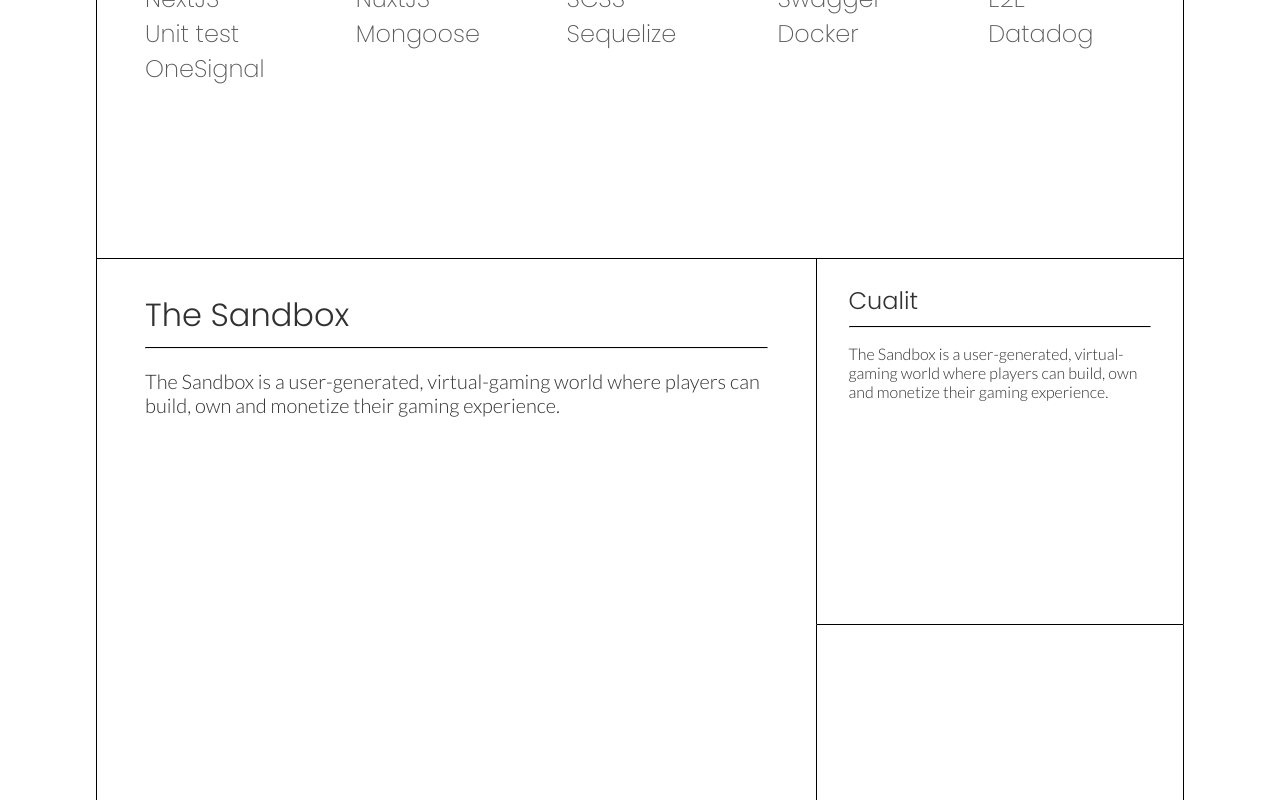
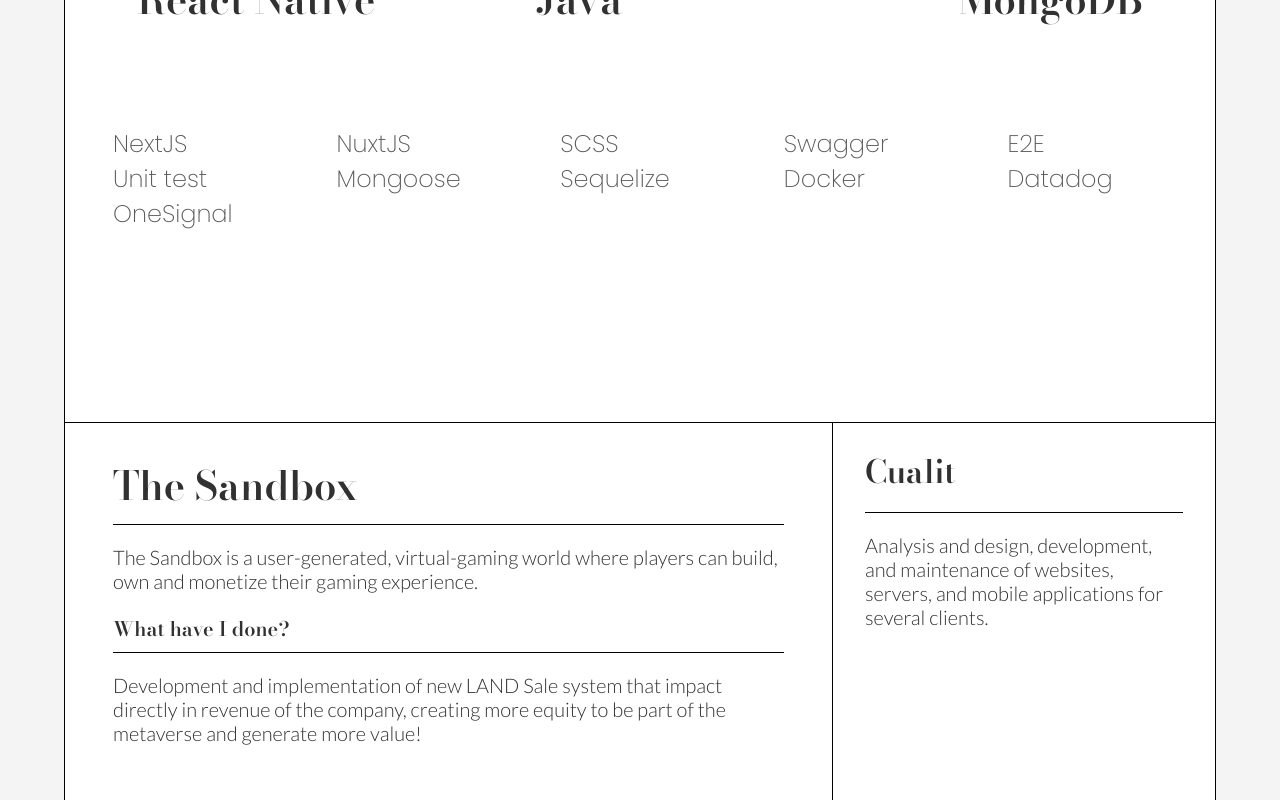
Before and after one commit to hfjuarez/hfjuarez, a Next.js app: page / in a window 1280 px wide. Shown: the part 2000-2800 px from the top of the page. Built offline with nearby package versions, Linux system fonts and the light colour scheme.

Commit message:
Improve design

```diff
--- a/components/global/Footer.tsx
+++ b/components/global/Footer.tsx
@@ -9,9 +9,9 @@ export default class index extends Component<{}, {}> {
     return (
       <footer className={styles.footer}>
         <div className={styles.content}>
-          <p className="txt-200">
-            Made with <span style={{ color: "var(--red)" }}>&hearts;</span> in
-            Uruguay &#127482;&#127486;
+          <p className="poppins txt-300 txt-center m-0">
+            Made by
+            <span className="moda txt-md txt-600">&nbsp;Hernán</span>
           </p>
           <ul className={styles.links}>
             <li>
@@ -27,6 +27,7 @@ export default class index extends Component<{}, {}> {
               <a href="mailto:herfj4@gmail.com">Contact</a>
             </li>
           </ul>
+
         </div>
       </footer>
     );
--- a/components/global/Header.tsx
+++ b/components/global/Header.tsx
@@ -12,10 +12,10 @@ export default class Header extends Component {
         </div>
         <div className={styles["profile-img"]}>
           <picture>
-            <source
+            {/* <source
               srcSet="https://hfjuarez.imgix.net/white-profile.png"
               media="(prefers-color-scheme: dark)"
-            />
+            /> */}
             <img src="https://hfjuarez.imgix.net/dark-profile.png" alt="me" />
           </picture>
         </div>
--- a/components/landing/Portfolio.tsx
+++ b/components/landing/Portfolio.tsx
@@ -1,5 +1,5 @@
 import React, { Component } from "react";
-import Link from 'next/link'
+import Link from "next/link";
 import styles from "../../styles/Portfolio.module.css";
 
 export default class Portfolio extends Component {
@@ -7,27 +7,35 @@ export default class Portfolio extends Component {
     return (
       <section className={`${styles.portfolio} divider`}>
         <div className={styles.selected}>
-          <h5 className="poppins txt-300">The Sandbox</h5>
+          <h4>The Sandbox</h4>
           <hr />
           <p className="lato txt-md txt-300">
             The Sandbox is a user-generated, virtual-gaming world where players
             can build, own and monetize their gaming experience.
           </p>
+          <h6 className="mt-2 txt-md">What have I done?</h6>
+          <hr/>
+          <p className="lato txt-md txt-300">
+            Development and implementation of new LAND Sale system that impact
+            directly in revenue of the company, creating more equity to be part
+            of the metaverse and generate more value!
+          </p>
         </div>
         <div className={styles["portfolio-1"]}>
-          <h6 className="poppins txt-300">Cualit</h6>
-          <hr />
-          <p className="lato txt-300">
-            The Sandbox is a user-generated, virtual-gaming world where players
-            can build, own and monetize their gaming experience.
+          <h5>
+            Cualit
+            <hr />
+          </h5>
+          <p className="lato txt-md txt-300">
+            Analysis and design, development, and maintenance of websites,
+            servers, and mobile applications for several clients.
           </p>
         </div>
         <div className={styles["portfolio-2"]}>
-            <Link href="/works">
+          <Link href="/works">
             <h5>More about my</h5>
-            <h1 style={{fontSize: "7rem", lineHeight: "7.5rem"}}>Work</h1>
-            {/* <h2>Experience</h2> */}
-            </Link>
+            <h1 style={{ fontSize: "7rem", lineHeight: "7.5rem" }}>Work</h1>
+          </Link>
         </div>
       </section>
     );
--- a/styles/Footer.module.css
+++ b/styles/Footer.module.css
@@ -3,20 +3,20 @@
   flex: 1;
   align-items: center;
   justify-content: center;
-  border-top: 1px solid var(--primary);
   font-family: "Poppins";
-  font-weight: 200;
-  padding-block: 0.5rem;
+  font-weight: 300;
+  padding-block: 2rem 1.5rem;
   width: 100%;
 }
 .content {
   display: flex;
   flex: 1;
+  flex-direction: column;
   align-items: center;
-  justify-content: space-between;
-  gap: 1rem;
+  justify-content: center;
+
   width: 100%;
-  max-width: 68rem;
+  max-width: 72rem;
 }
 
 .links {
@@ -24,6 +24,7 @@
   align-items: center;
   width: fit-content;
   gap: 2rem;
+  padding: 0;
 }
 
 .links li {
--- a/styles/Header.module.css
+++ b/styles/Header.module.css
@@ -1,5 +1,5 @@
 .header {
-  height: calc(100vh - 7.5rem);
+  height: 48rem;
   display: flex;
   flex-direction: column;
   justify-content: center;
--- a/styles/Introduction.module.css
+++ b/styles/Introduction.module.css
@@ -1,5 +1,5 @@
 .introduction {
-  height: calc(100vh - 70px);
+    height: 48rem;
   display: grid;
   align-content: center;
   padding-inline: 3rem;
--- a/styles/Layout.module.css
+++ b/styles/Layout.module.css
@@ -5,7 +5,7 @@
 .main {
   min-height: calc(100vh - 50px);
   width: 100%;
-  padding-block: 3rem;
+  padding-block: 3rem 1rem;
   display: flex;
   flex: 1;
   flex-direction: column;
--- a/styles/Navbar.module.css
+++ b/styles/Navbar.module.css
@@ -7,7 +7,7 @@
   top: 0;
   background-color: var(--theme-bg-90);
   width: 100%;
-  height: 70px;
+  height: 4.375rem;
   border-bottom: 1px solid var(--primary);
   -webkit-backdrop-filter: blur(5px);
   backdrop-filter: blur(5px);
@@ -19,7 +19,7 @@
   align-items: center;
   width: 100%;
   padding-inline: 3rem 1.5rem;
-  max-width: 68rem;
+  max-width: 72rem;
 }
 .navbar-options{
   justify-self: end;
--- a/styles/Portfolio.module.css
+++ b/styles/Portfolio.module.css
@@ -1,18 +1,15 @@
 .portfolio {
   display: grid;
   grid-template-columns: 2fr 1fr;
-  grid-template-rows:  1fr 1fr ;
+  grid-template-rows: 1fr 1fr;
   grid-template-areas:
     "selected portfolio-1"
     "selected portfolio-2";
   flex-direction: column;
   align-items: center;
   justify-content: center;
-  height: calc(100vh - 70px);
+    height: 48rem;
   width: 100%;
-  /* border: 0.0625rem solid var(--primary); */
-  /* border-bottom-left-radius: 0.25rem; */
-  /* border-bottom-right-radius: 0.25rem; */
 }
 
 .selected {
@@ -20,7 +17,7 @@
   width: 100%;
   height: 100%;
   padding: 2rem 3rem;
-  border-width: 0 0 .0625rem .0625rem;
+  border-width: 0 0 0.0625rem 0.0625rem;
   border-style: solid;
   border-color: var(--primary);
   border-bottom-left-radius: 0.25rem;
@@ -36,12 +33,12 @@
 }
 .portfolio-1 {
   grid-area: portfolio-1;
-  border-width: 0 .0625rem 0 .0625rem;
+  border-width: 0 0.0625rem 0 0.0625rem;
 }
 
 .portfolio-2 {
   grid-area: portfolio-2;
-  border-width: .0625rem;
+  border-width: 0.0625rem;
   padding: 0;
   border-bottom-right-radius: 0.25rem;
 }
@@ -52,7 +49,7 @@
   width: 100%;
   height: 100%;
   padding: 1.5rem 2rem;
-  border-width: .0625rem;
+  border-width: 0.0625rem;
   border-style: solid;
   border-color: transparent;
   border-bottom-right-radius: 0.2rem;
@@ -67,7 +64,7 @@
   transform: translate(-0.5rem, -0.5rem);
 }
 
-@media (prefers-color-scheme: dark) {
+/* @media (prefers-color-scheme: dark) {
   .portfolio-2 a:hover {
     box-shadow: 0.5rem 0.5rem 0px 0px var(--theme-bg-light);
     color: var(--theme-bg);
@@ -77,4 +74,4 @@
   .portfolio-2 a:hover * {
     color: var(--theme-bg);
   }
-}
+} */
--- a/styles/Stack.module.css
+++ b/styles/Stack.module.css
@@ -3,7 +3,7 @@
   flex-direction: column;
   align-items: center;
   justify-content: center;
-  height: calc(100vh - 70px);
+    height: 48rem;
   gap: 1rem;
   padding-inline: 3rem;
   border-width: 0 .0625rem;
--- a/styles/globals.css
+++ b/styles/globals.css
@@ -2,6 +2,7 @@
 html,
 body {
   --theme-bg: #fff;
+  --theme-body-bg: #f4f4f4;
   --theme-bg-90: #ffffffe6;
   --primary: #000;
   --secondary: #262627;
@@ -12,7 +13,7 @@ body {
   padding: 0;
   margin: 0;
   font-family: "Bodoni Moda";
-  background-color: var(--theme-bg);
+  background-color: var(--theme-body-bg);
   transition: 0.5s ease-in-out;
   color: var(--tertiary);
 }
@@ -158,6 +159,9 @@ a:hover {
 .txt-bg {
   font-size: 1.5rem;
 }
+.txt-center {
+  text-align: center;
+}
 
 .txt-100 {
   font-weight: 100;
@@ -246,16 +250,17 @@ a:hover {
   flex-direction: column;
   width: 100%;
   flex: 1;
-  /* border: 0.0625rem solid var(--primary); */
   border-radius: 0.25rem;
-  max-width: 68rem;
+  max-width: 72rem;
+  background-color: var(--theme-bg);
 }
 hr,
 .divider {
+  border: 0 solid transparent;
   border-top: 1px solid var(--primary) !important;
 }
 
-@media (prefers-color-scheme: dark) {
+/* @media (prefers-color-scheme: dark) {
   html {
     color-scheme: dark;
   }
@@ -266,7 +271,7 @@ hr,
     --secondary: #fff;
     --tertiary: #fff;
   }
-}
+} */
 
 @media only screen and (max-device-width: 64rem) {
   .container {
```
Lines whose indentation alone changed are shown as unchanged.
